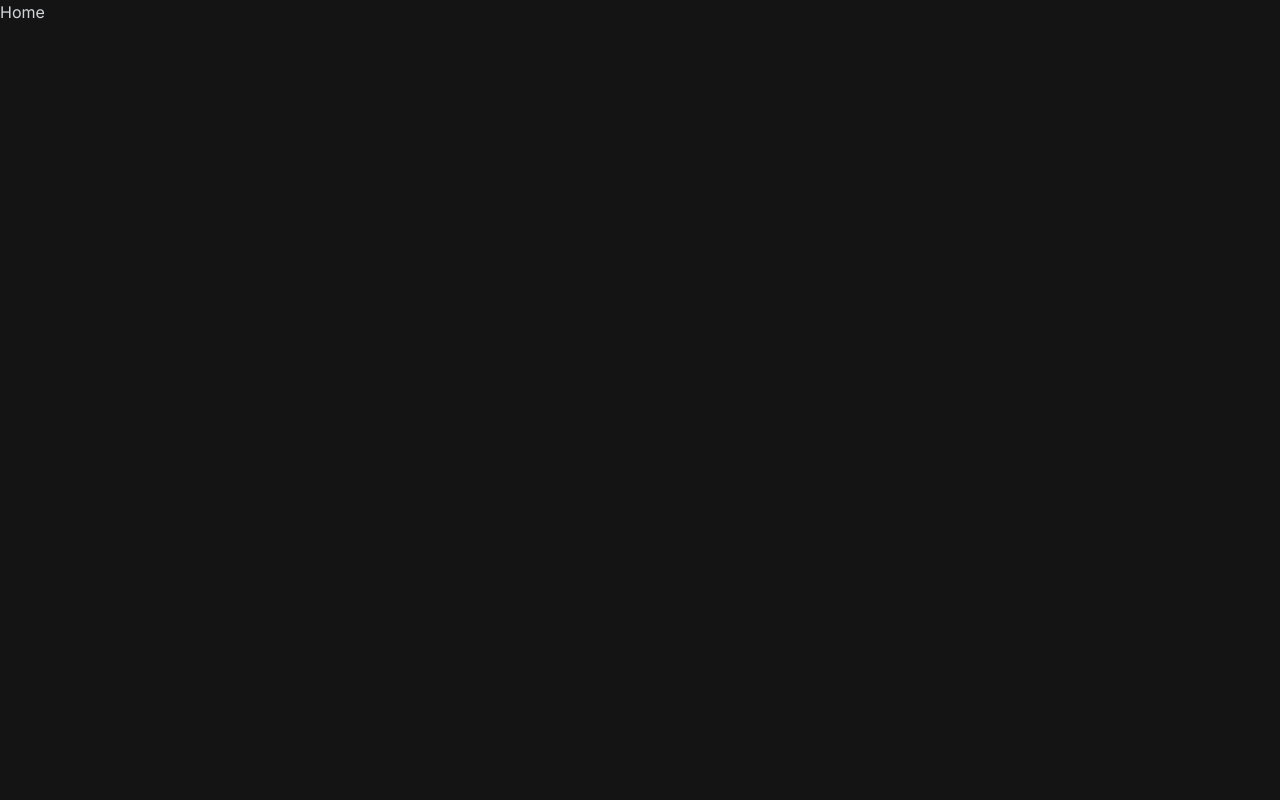
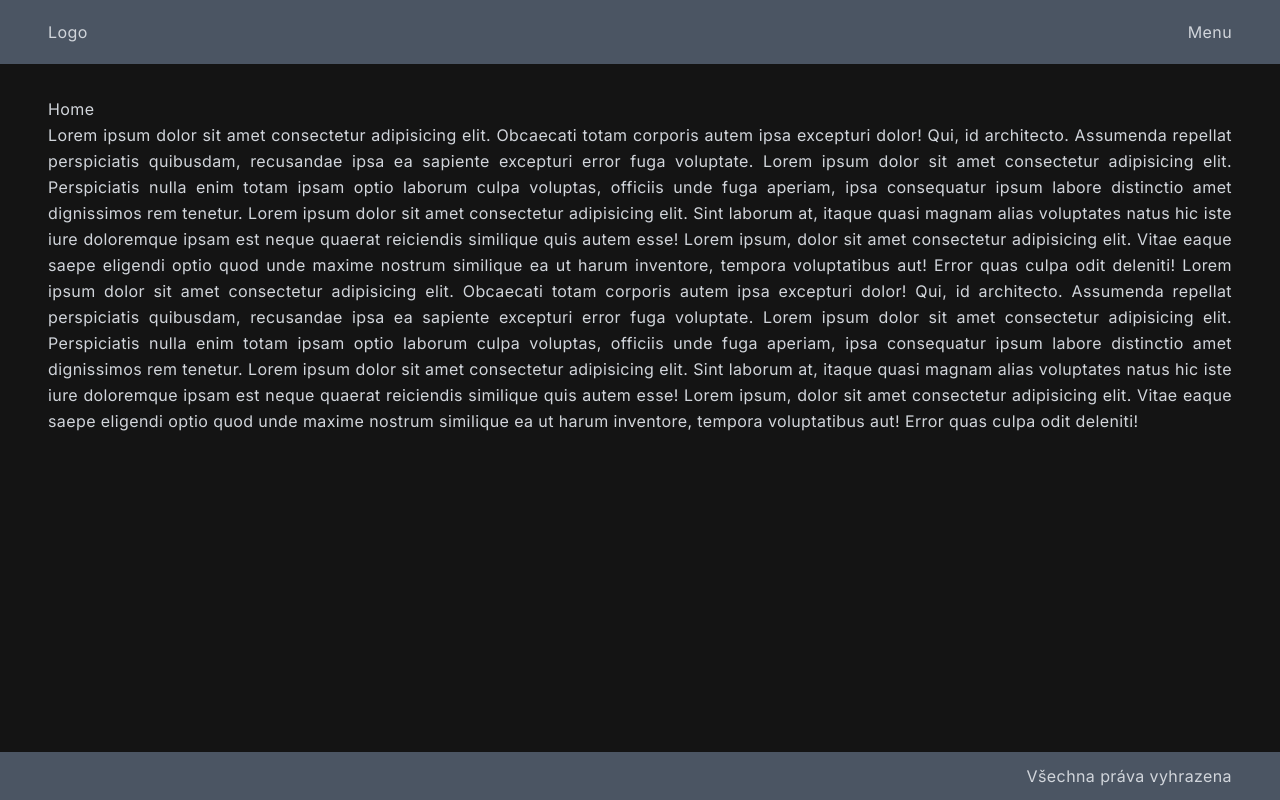
Before and after one commit to PetrGrabovsky/www.grabovsky.tech, a Next.js app: page / in a window 1280 px wide. Built offline with nearby package versions, Linux system fonts and the light colour scheme.

Commit message:
feat: Vytvoř základní rozvržení

```diff
--- a/app/layout.tsx
+++ b/app/layout.tsx
@@ -2,6 +2,7 @@ import '@/shared/styles/globals.css';
 
 import clsx from 'clsx';
 
+import Layout from '@/layout/Layout';
 import { inter } from '@/shared/styles/fonts';
 import { ChildrenProps } from '@/shared/types/types';
 
@@ -11,11 +12,12 @@ const RootLayout = ({ children }: ChildrenProps) => {
       <body
         className={clsx(
           'flex min-h-screen flex-col overflow-x-hidden bg-body-background',
-          'text-gray-300 antialiased',
+          'text-base leading-relaxed tracking-wide text-gray-300 antialiased',
+          'text-justify font-normal shadow-sm',
           inter.className
         )}
       >
-        {children}
+        <Layout>{children}</Layout>
       </body>
     </html>
   );
--- a/app/page.tsx
+++ b/app/page.tsx
@@ -1,5 +1,39 @@
 const Home = () => {
-  return <section>Home</section>;
+  return (
+    <>
+      <section className='container'>
+        <h1>Home</h1>
+        <p>
+          Lorem ipsum dolor sit amet consectetur adipisicing elit. Obcaecati
+          totam corporis autem ipsa excepturi dolor! Qui, id architecto.
+          Assumenda repellat perspiciatis quibusdam, recusandae ipsa ea sapiente
+          excepturi error fuga voluptate. Lorem ipsum dolor sit amet consectetur
+          adipisicing elit. Perspiciatis nulla enim totam ipsam optio laborum
+          culpa voluptas, officiis unde fuga aperiam, ipsa consequatur ipsum
+          labore distinctio amet dignissimos rem tenetur. Lorem ipsum dolor sit
+          amet consectetur adipisicing elit. Sint laborum at, itaque quasi
+          magnam alias voluptates natus hic iste iure doloremque ipsam est neque
+          quaerat reiciendis similique quis autem esse! Lorem ipsum, dolor sit
+          amet consectetur adipisicing elit. Vitae eaque saepe eligendi optio
+          quod unde maxime nostrum similique ea ut harum inventore, tempora
+          voluptatibus aut! Error quas culpa odit deleniti! Lorem ipsum dolor
+          sit amet consectetur adipisicing elit. Obcaecati totam corporis autem
+          ipsa excepturi dolor! Qui, id architecto. Assumenda repellat
+          perspiciatis quibusdam, recusandae ipsa ea sapiente excepturi error
+          fuga voluptate. Lorem ipsum dolor sit amet consectetur adipisicing
+          elit. Perspiciatis nulla enim totam ipsam optio laborum culpa
+          voluptas, officiis unde fuga aperiam, ipsa consequatur ipsum labore
+          distinctio amet dignissimos rem tenetur. Lorem ipsum dolor sit amet
+          consectetur adipisicing elit. Sint laborum at, itaque quasi magnam
+          alias voluptates natus hic iste iure doloremque ipsam est neque
+          quaerat reiciendis similique quis autem esse! Lorem ipsum, dolor sit
+          amet consectetur adipisicing elit. Vitae eaque saepe eligendi optio
+          quod unde maxime nostrum similique ea ut harum inventore, tempora
+          voluptatibus aut! Error quas culpa odit deleniti!
+        </p>
+      </section>
+    </>
+  );
 };
 
 export default Home;
--- /dev/null
+++ b/layout/Layout.tsx
@@ -0,0 +1,16 @@
+import { ChildrenProps } from '@/shared/types/types';
+
+import Footer from './components/Footer';
+import Header from './components/Header';
+
+const Layout = ({ children }: ChildrenProps) => {
+  return (
+    <>
+      <Header />
+      <main className='mb-8 mt-24 flex-grow'>{children}</main>
+      <Footer />
+    </>
+  );
+};
+
+export default Layout;
--- /dev/null
+++ b/layout/components/Footer.tsx
@@ -0,0 +1,11 @@
+const Footer = () => {
+  return (
+    <footer className='flex h-12 bg-gray-600'>
+      <div className='container flex items-center justify-end'>
+        <span>Všechna práva vyhrazena</span>
+      </div>
+    </footer>
+  );
+};
+
+export default Footer;
--- /dev/null
+++ b/layout/components/Header.tsx
@@ -0,0 +1,12 @@
+const Header = () => {
+  return (
+    <header className='fixed inset-0 flex h-16 bg-gray-600'>
+      <div className='container flex items-center justify-between'>
+        <span>Logo</span>
+        <span>Menu</span>
+      </div>
+    </header>
+  );
+};
+
+export default Header;
--- a/tailwind.config.ts
+++ b/tailwind.config.ts
@@ -1,12 +1,30 @@
 import type { Config } from 'tailwindcss';
 
 export default {
-  content: ['./app/**/*.{ts,tsx}', './shared/**/*.{ts,tsx}'],
+  content: [
+    './app/**/*.{ts,tsx}',
+    './shared/**/*.{ts,tsx}',
+    './layout/**/*.{ts,tsx}',
+  ],
   theme: {
     extend: {
       colors: {
         'body-background': '#141414',
       },
+      screens: {
+        '2xl': '1280px',
+      },
+      container: {
+        center: true,
+        padding: {
+          DEFAULT: '1rem',
+          sm: '1.5rem',
+          md: '2rem',
+          lg: '2.5rem',
+          xl: '3rem',
+          '2xl': '3.5rem',
+        },
+      },
     },
   },
   plugins: [],
```
